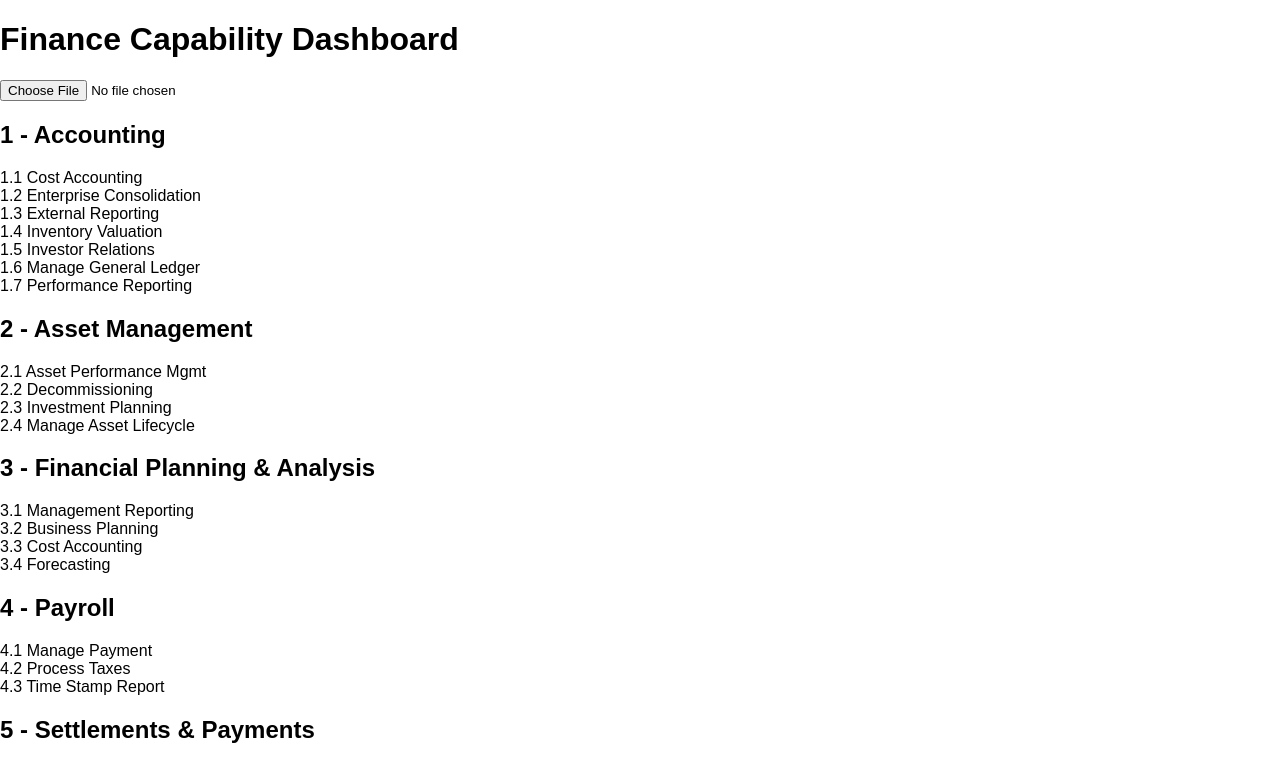
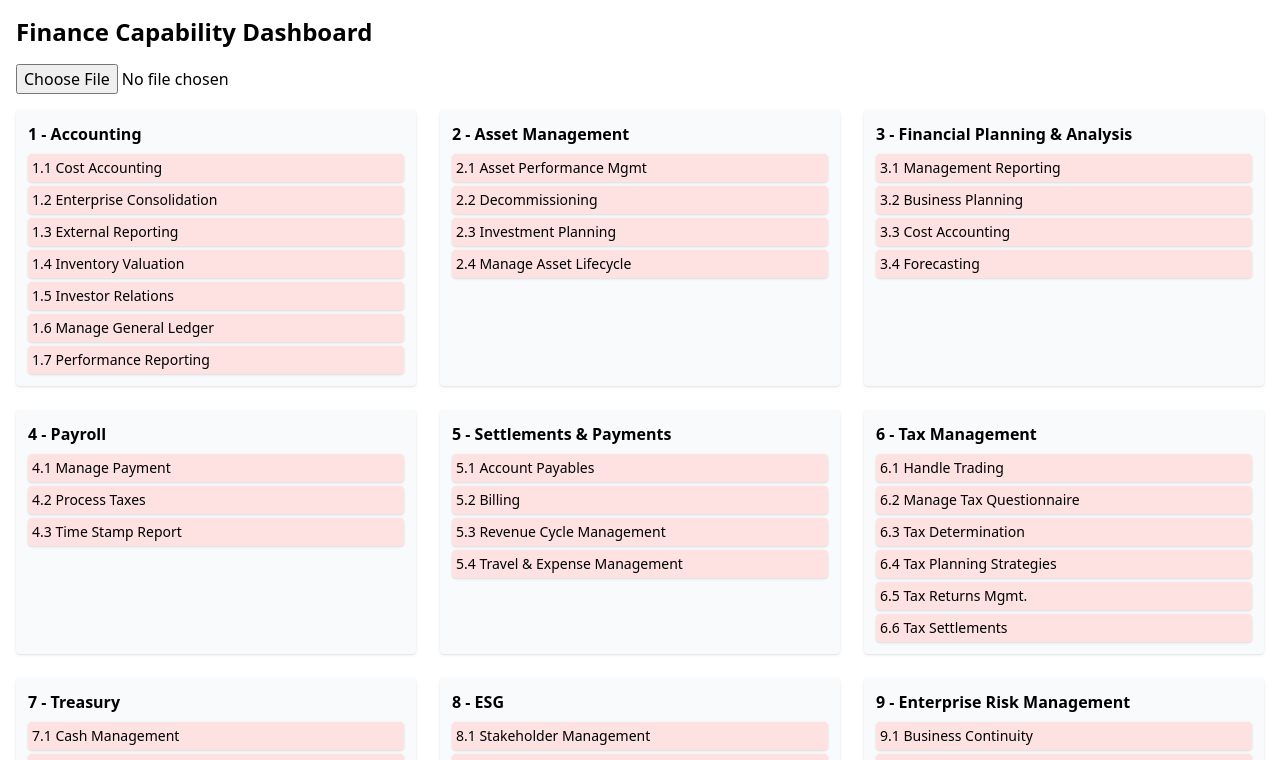
Before and after one commit to Pluuf/Finext, a React (Create React App) app: page / in a window 1280 px wide. Shown: the top 760 px of the page. Built offline with nearby package versions, Linux system fonts and the light colour scheme.

Commit message:
stom ding deed het niet
maar nu hopelijk wel

```diff
--- a/package.json
+++ b/package.json
@@ -1,3 +1,4 @@
+
 {
   "name": "finance-dashboard",
   "version": "1.0.0",
@@ -8,6 +9,11 @@
     "react-dom": "^18.2.0",
     "react-scripts": "5.0.1"
   },
+  "devDependencies": {
+    "tailwindcss": "^3.3.2",
+    "postcss": "^8.4.16",
+    "autoprefixer": "^10.4.0"
+  },
   "scripts": {
     "start": "react-scripts start",
     "build": "react-scripts build",
--- /dev/null
+++ b/postcss.config.js
@@ -0,0 +1,7 @@
+
+module.exports = {
+  plugins: {
+    tailwindcss: {},
+    autoprefixer: {},
+  },
+}
--- a/public/index.html
+++ b/public/index.html
@@ -1,7 +1,9 @@
+
 <!DOCTYPE html>
 <html lang="en">
   <head>
     <meta charset="UTF-8" />
+    <link rel="icon" href="%PUBLIC_URL%/favicon.ico" />
     <meta name="viewport" content="width=device-width, initial-scale=1.0" />
     <title>Finance Capability Dashboard</title>
   </head>
--- a/src/index.css
+++ b/src/index.css
@@ -1 +1,4 @@
-body { font-family: sans-serif; margin: 0; padding: 0; }
+
+@tailwind base;
+@tailwind components;
+@tailwind utilities;
--- a/src/index.js
+++ b/src/index.js
@@ -1,3 +1,4 @@
+
 import React from 'react';
 import ReactDOM from 'react-dom/client';
 import './index.css';
--- /dev/null
+++ b/tailwind.config.js
@@ -0,0 +1,9 @@
+
+/** @type {import('tailwindcss').Config} */
+module.exports = {
+  content: ["./src/**/*.{js,jsx,ts,tsx}"],
+  theme: {
+    extend: {},
+  },
+  plugins: [],
+}
```
Also changed, not shown: public/finance capability map.png (deleted). Lines whose indentation alone changed are shown as unchanged.
